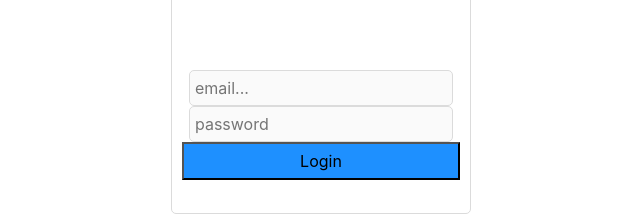
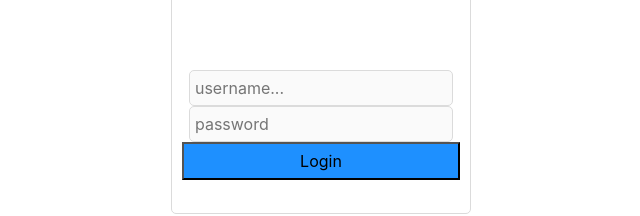
Before and after one commit to uprm-inso-4101-2020-2021-s2/semester-project-team-4-3, a React (Create React App) app in the folder timeroll-frontend/: page / in a window 1280 px wide. Shown: the part 266-482 px from the top of the page, without its empty margins (319-959 px from the left). Built offline with nearby package versions, Linux system fonts and the light colour scheme.

Commit message:
testing login

```diff
--- /dev/null
+++ b/timeroll-frontend/db.json
@@ -0,0 +1,18 @@
+{
+    "users":[
+        {
+            "id": 1,
+            "Last_Name": "Garcia",
+            "Name": "Carlos",
+            "username": "cgarcia@gmail.com",
+            "password": "abc1234"
+        },
+        {
+            "id": 2,
+            "Last_Name": "Romero",
+            "Name": "Carlos",
+            "username": "cromero@gmail.com",
+            "password": "1234abc"
+        }
+    ]
+}
--- a/timeroll-frontend/src/Login.js
+++ b/timeroll-frontend/src/Login.js
@@ -3,11 +3,18 @@ import Logo from './logo.svg';
 import {BrowserRouter as Router, Switch, Route } from 'react-router-dom';
 import './App.js';
 import './Login.css'
+import './Menu.js'
+import axios from 'axios';
+import Cookies from 'universal-cookie';
+
+
+const baseUrl="http://localhost:3000/users";
+const cookies = new Cookies();
 
 
 class Login extends React.Component{
     state={
-        email:'',
+        username:'',
         pwd:''
     }
 
@@ -21,6 +28,31 @@ class Login extends React.Component{
         <Router path="/App" />
     }
 
+    initSess=()=>{
+        axios.get(baseUrl, {params: {username: this.state.form.username, password: this.state.form.password}})
+        .then(response=>{
+            return response.data;
+        })
+        .then(response=>{
+            if(response.length>0){
+                var respuesta=response[0];
+                cookies.set('id', respuesta.id, {path: "/"});
+                cookies.set('Last_Name', respuesta.Last_Name, {path: "/"});
+                cookies.set('Name', respuesta.name, {path: "/"});
+                cookies.set('username', respuesta.username, {path: "/"});
+                alert(`Bienvenido ${respuesta.nombre} ${respuesta.apellido_paterno}`);
+                window.location.href="./menu";
+            }else{
+                alert('El usuario o la contraseña no son correctos');
+            }
+        })
+        .catch(error=>{
+            console.log(error);
+        })
+
+    }
+
+
     render(){
         return(
             <div className='div-login'>
@@ -30,9 +62,10 @@ class Login extends React.Component{
                 <Router>
                     <div className="App">
                         <form onSubmit = {this.handleSubmit}>
-                            <input type='email' name='email' placeholder='email...' required onChange={this.handleChange}/>
+                            <input type='username' name='username' placeholder='username...' required onChange={this.handleChange}/>
                             <input type='password' name='pwd' placeholder='password' required onChange={this.handleChange}/>
-                            <button onSubmit={this.handleSubmit}>Login</button>
+                            <button onClick={()=>this.initSess()}>Login</button>
+                            {/* <button onSubmit={this.handleSubmit}>Login</button> */}
 
                         </form>
                     </div>
--- /dev/null
+++ b/timeroll-frontend/src/Menu.js
@@ -0,0 +1,37 @@
+import React, { Component } from 'react';
+import Cookies from 'universal-cookie';
+
+const cookies = new Cookies();
+
+class Menu extends Component {
+    cerrarSesion=()=>{
+        cookies.remove('id', {path: "/"});
+        cookies.remove('Last_name', {path: "/"});
+        cookies.remove('nombre', {path: "/"});
+        cookies.remove('username', {path: "/"});
+        window.location.href='./';
+    }
+
+    componentDidMount() {
+        if(!cookies.get('username')){
+            window.location.href="./";
+        }
+    }
+
+    render() {
+        console.log('id: '+ cookies.get('id'));
+        console.log('Last_Name: '+cookies.get('Last_Name'));
+        console.log('name: '+cookies.get('name'));
+        console.log('username: '+cookies.get('username'));
+        return (
+            <div>
+                Menu Principal
+
+                <br />
+                <button onClick={()=>this.cerrarSesion()}>Cerrar Sesión</button>
+            </div>
+        );
+    }
+}
+
+export default Menu;
--- /dev/null
+++ b/timeroll-frontend/src/Routes.js
@@ -0,0 +1,17 @@
+import React from 'react';
+import {BrowserRouter, Switch, Route} from 'react-router-dom';
+import Login from './Login.js';
+import Menu from './Menu.js';
+
+function Routes() {
+  return (
+    <BrowserRouter>
+      <Switch>
+        <Route exact path="/" component={Login}/>
+        <Route exact path="/menu" component={Menu}/>
+      </Switch>
+    </BrowserRouter>
+  );
+}
+
+export default Routes;
--- a/timeroll-frontend/src/index.js
+++ b/timeroll-frontend/src/index.js
@@ -3,6 +3,7 @@ import ReactDOM from 'react-dom';
 import './index.css';
 import App from './App';
 import Login from './Login';
+import Routes from './Routes';
 import reportWebVitals from './reportWebVitals';
 import 'bootstrap/dist/css/bootstrap.css';
 
@@ -10,8 +11,9 @@ import 'bootstrap/dist/css/bootstrap.css';
 
 ReactDOM.render(
   <React.StrictMode>
-    {/* <App /> Uncomment*/}
-    <Login />
+{/*     <App />
+    <Login /> */}
+    <Routes />
   </React.StrictMode>,
   document.getElementById('root')
 );
```
Also changed, not shown: timeroll-frontend/package.json (+9 -1 lines), 1 other file (tests, documents, lock files or other folders).
